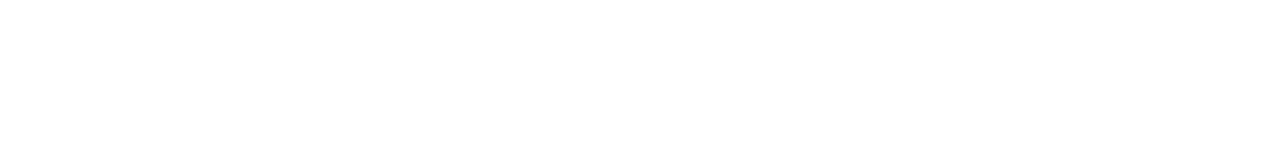
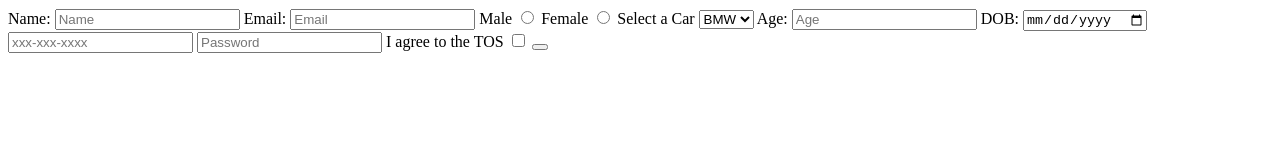
Before and after one commit to acciojob/signup-form-car-Azhaghiri, a website: page main.html in a window 1280 px wide. Drawn offline with Linux system fonts and the light colour scheme.

Commit message:
created a submission

```diff
--- a/main.html
+++ b/main.html
@@ -8,6 +8,36 @@
 
 <body>
 	<!-- the entire body must be written by student -->
+	<form method="post">
+		<label for="name">Name:</label>
+		<input placeholder="Name" type="text" id="name" required>
+		<label for="emali">Email:</label>
+		<input placeholder="Email" type="email" id="email" required>
+
+
+
+		<label for="gender_m">Male</label>
+		<input  type="radio" id="gender_m" name="gender" required>
+		<label for="gender_f">Female</label>
+		<input type="radio" id="gender_f" name="gender" required>
+		<label for="cars">Select a Car</label>
+        <select placeholder="--plece choose the option--" id="car" required>
+			<option>BMW</option>
+			<option>Audi</option>
+			<option>Tata</option>
+		</select>
+		<label for="age">Age:</label>
+		<input placeholder="Age" type="number" id="age" required>
+		<label for="">DOB:</label>
+		<input  type="date" id="dob" required>
+		<label for="tel"><Phone Number/label>
+		<input placeholder="xxx-xxx-xxxx" type="tel" id="tel" required>
+			<label for="password"></label>
+		<input placeholder="Password" type="password" id="password" required>
+			<label for="tos">I agree to the TOS</label>
+			<input type="checkbox"  required id="tos">
+			<button type="submit"></button>
+	</form>
     <script type="text/javascript" src="./script.js">
 </script>
 
```
